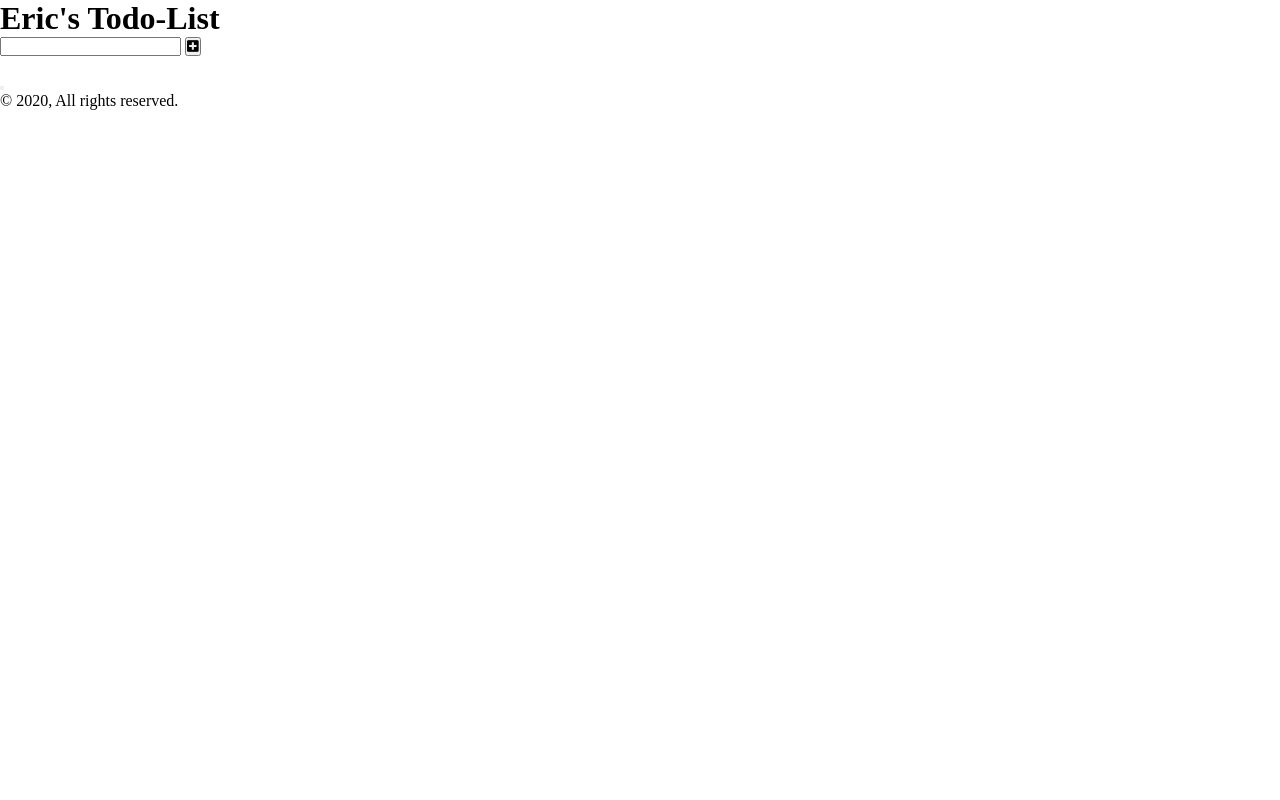
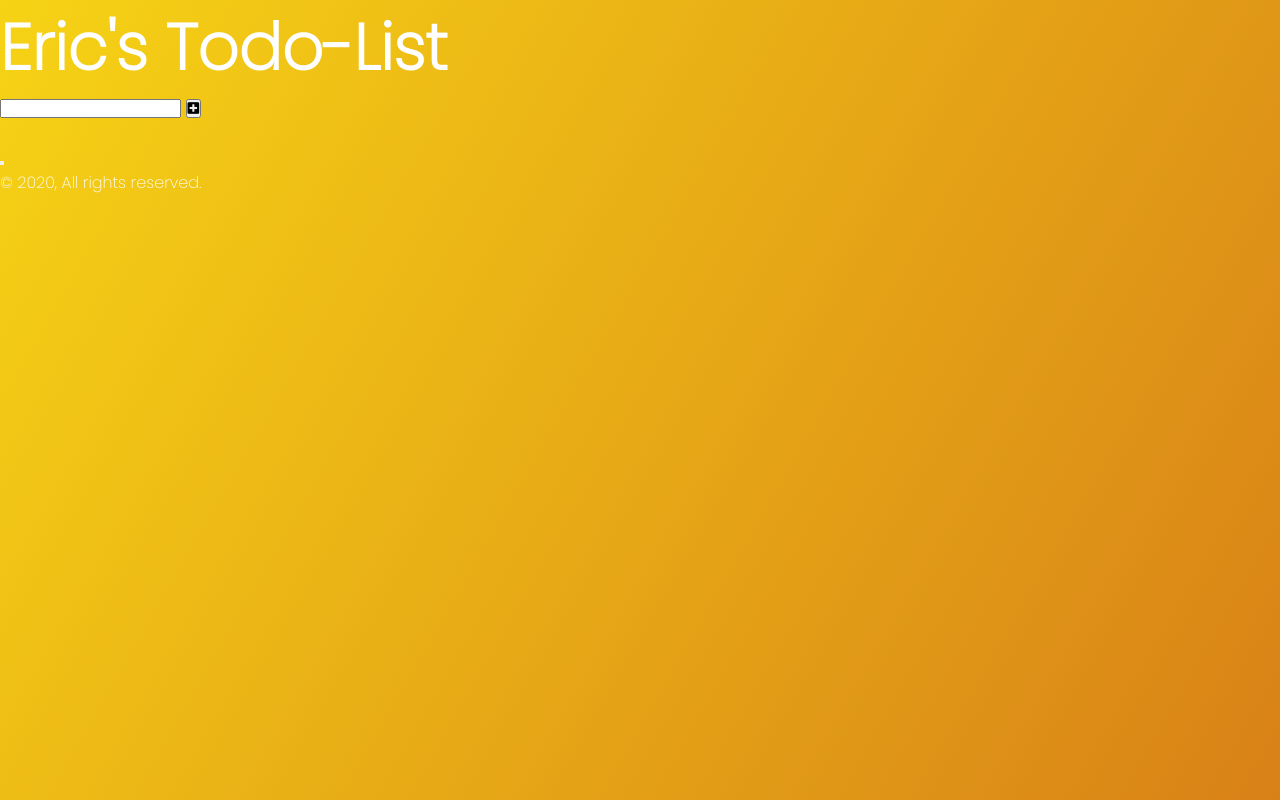
Before and after one commit to iamfredrickokereke/Dev-Ed-Tutorials-Code-Along, a plain HTML site: page Todolist/index.html in a window 1280 px wide. Drawn offline with Linux system fonts and the light colour scheme.

Commit message:
style header, bg and font

```diff
--- a/Todolist/style.css
+++ b/Todolist/style.css
@@ -3,3 +3,14 @@
     margin: 0;
     box-sizing: border-box;
 }
+
+body {
+    background: linear-gradient(120deg, #f6d315, #d88117);
+    color: white;
+    font-family: Poppins, sans-serif;
+    min-height: 100vh;
+}
+
+header {
+    font-size: 2rem;
+}
```
